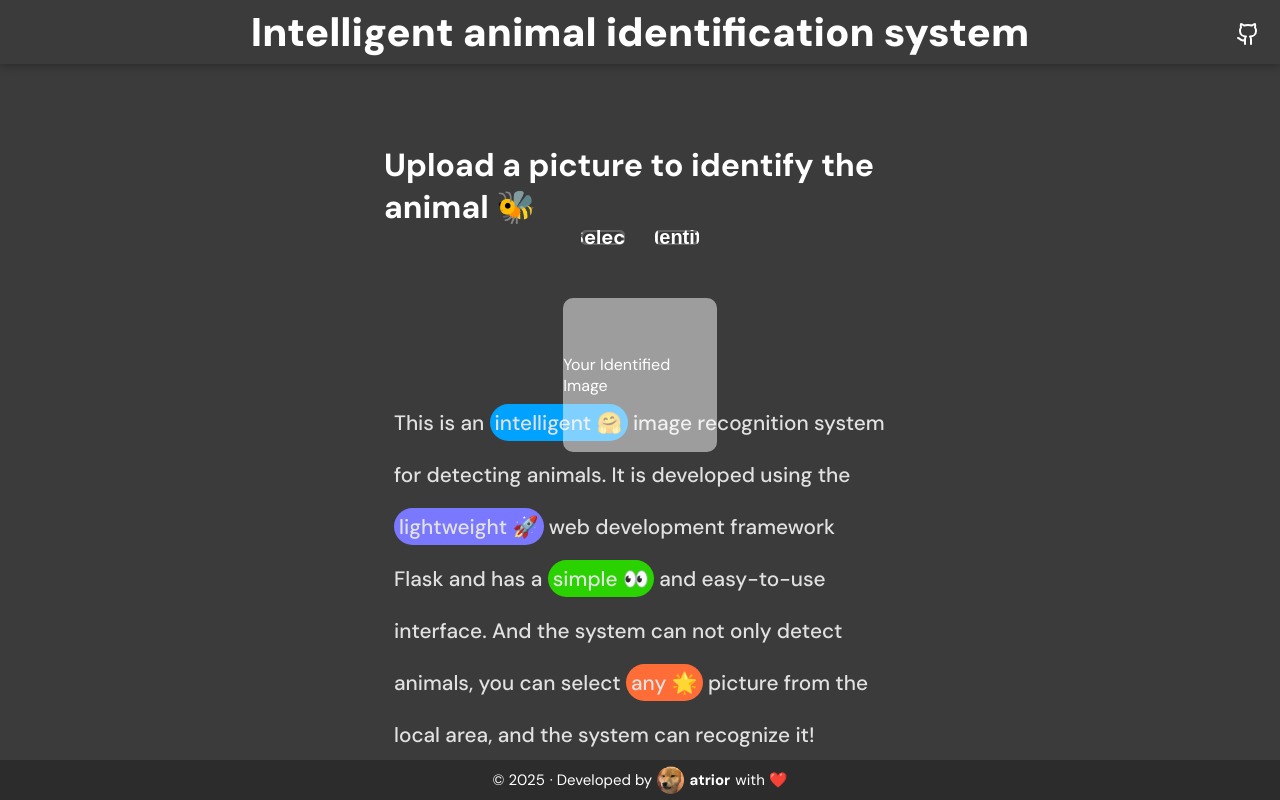
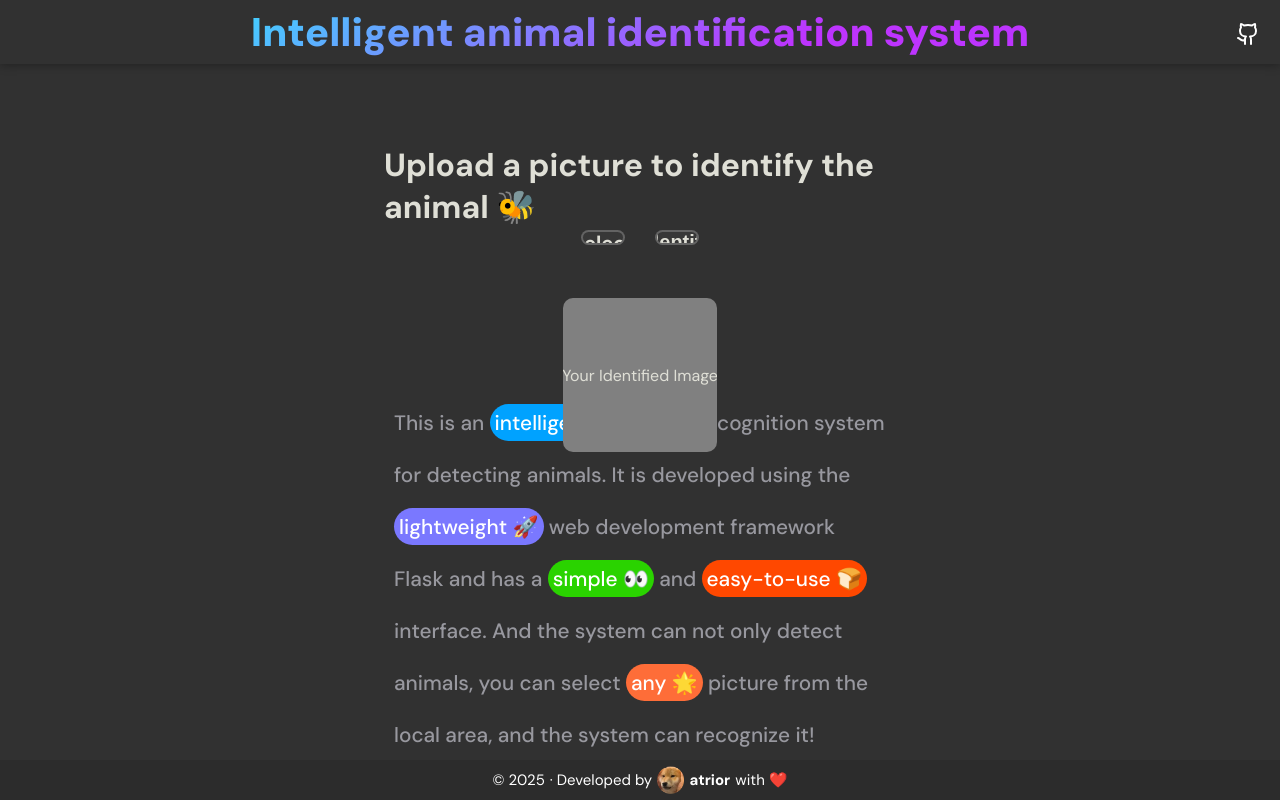
Before and after one commit to ATRIOR-LCL/animate-test, a Flask app: page / in a window 1280 px wide. Run offline with Flask 3, Linux system fonts and the light colour scheme.

Commit message:
upd: 添加文字颜色和动效

```diff
--- a/static/css/index.css
+++ b/static/css/index.css
@@ -7,7 +7,13 @@
 body {
   font-family: "DM Sans", sans-serif;
   overflow: hidden;
-  background-color: #3b3b3b;
+  background-color: #313131;
+}
+
+:root {
+  --text-color-1: #dfdfd6;
+  --text-color-2: #98989f;
+  --text-color-3: #fff;
 }
 
 .container {
@@ -17,7 +23,7 @@
   justify-content: center;
   align-items: center;
   position: relative;
-  color: #fff;
+  color: var(--text-color-1);
 }
 
 .content {
@@ -27,14 +33,12 @@
   flex-direction: column;
   justify-content: space-around;
   align-items: center;
-  /* background-color: red; */
   border-radius: 10px;
 }
 
 .upload-form {
   width: 100%;
   height: 20%;
-  /* background-color: red; */
   display: flex;
   flex-direction: column;
   justify-content: space-around;
@@ -49,7 +53,6 @@
   flex-direction: column;
   justify-content: space-between;
   align-items: center;
-  /* background-color: green; */
 }
 
 .result-img {
@@ -57,26 +60,44 @@
   aspect-ratio: 1;
   border-radius: 10px;
   overflow: hidden;
-  background-color: rgba(255, 255, 255, 0.5);
+  background-color: gray;
   transition: box-shadow 0.3s ease;
-  &:hover {
-    box-shadow: 0 0 20px rgba(255, 255, 255, 0.5);
-  }
   position: relative;
   display: flex;
   justify-content: center;
   align-items: center;
-  & img {
+  z-index: 1;
+}
+.result-img:hover + .result-img-bg {
+  opacity: 1;
+}
+.result-img-bg {
+  position: absolute;
+  width: 10%;
+  aspect-ratio: 1;
+  background-image: linear-gradient(-45deg, #bd34fe 50%, #47caff 50%);
+  filter: blur(55px);
+  z-index: -1;
+  opacity: 0;
+  transform: translateY(50%);
+  transition: opacity 0.3s ease-in-out;
+}
+
+.result-img img {
+  display: block;
   width: 100%;
+  height: 100%;
   object-fit: cover;
   -webkit-user-drag: none;
-    z-index: 1;
-  }
-  /* background-color: red; */
+  border-radius: 10px;
+  z-index: 3;
 }
 
 .result-img-span {
   position: absolute;
+  text-overflow: ellipsis;
+  overflow: hidden;
+  white-space: nowrap;
   z-index: 0;
 }
 
@@ -131,8 +152,10 @@
   background-color: #636363;
   position: relative;
   overflow: hidden;
-  border-radius: 5px;
-  &::after {
+  border-radius: 10px;
+}
+
+.select-item::after {
   content: "";
   position: absolute;
   inset: 0;
@@ -143,25 +166,53 @@
   );
   transform: translate(var(--x, -1000000px), var(--y, -1000000px));
 }
-}
 
 .select-text {
   position: absolute;
+  inset: 2px;
+  background-color: #373737;
+  z-index: 4;
+  border-radius: 10px;
+  overflow: hidden;
+  color: var(--text-color-1);
+}
+
+.select-text:hover .select-text-outer,
+.select-item:hover .select-text-outer {
+  transform: translateY(-50%);
+  transition-delay: 0s;
+}
+
+.select-text-outer {
+  width: 100%;
+  height: 200%;
+  position: absolute;
+  display: flex;
+  flex-direction: column;
+  transition: transform 0.3s ease;
+  transition-delay: .3s;
+
+  top: 0;
+}
+
+.select-text-svg,
+.select-text-p {
+  width: 100%;
+  height: 100%;
   display: flex;
   justify-content: center;
   align-items: center;
-  inset: 2px;
-  background-color: #373737;
-  z-index: 4;
-  border-radius: 5px;
+  color: inherit;
 }
 
 .submit-button {
   appearance: none;
   outline: none;
   border: none;
-  /* background-color: #7a78ff; */
-  color: #fff;
+  color: var(--text-color-1);
+  cursor: pointer;
+  font-size: 20px;
+  font-weight: 700;
 }
 
 .desc {
@@ -172,38 +223,73 @@
   display: flex;
   align-items: center;
   text-indent: 2;
+}
 
-  & p {
+.desc p {
+  user-select: none;
   line-height: 1.5;
   font-size: 1.3rem;
   font-weight: 500;
   line-height: 2.5;
-    color: #e1e1e1;
-  }
+  color: var(--text-color-2);
 }
 
 .intelligent {
   background-color: rgb(0, 162, 255);
   border-radius: 20px;
   padding: 5px;
+  color: var(--text-color-3);
+  transition: box-shadow 0.3s ease;
+}
+.intelligent:hover {
+  box-shadow: 0 0 20px rgba(0, 162, 255, 0.5);
 }
 
 .lightweight {
   background-color: #7a78ff;
   border-radius: 20px;
   padding: 5px;
+  transition: box-shadow 0.3s ease;
+  color: var(--text-color-3);
+}
+.lightweight:hover {
+  box-shadow: 0 0 20px rgba(122, 120, 255, 0.5);
 }
 
 .simple {
   border-radius: 20px;
   padding: 5px;
   background-color: #2ad300;
+  color: var(--text-color-3);
+  transition: box-shadow 0.3s ease;
+}
+
+.simple:hover {
+  box-shadow: 0 0 20px rgba(42, 211, 0, 0.5);
 }
 
 .any {
   border-radius: 20px;
   padding: 5px;
   background-color: #fe6d38;
+  color: var(--text-color-3);
+  transition: box-shadow 0.3s ease;
+}
+
+.any:hover {
+  box-shadow: 0 0 20px rgba(254, 109, 56, 0.5);
+}
+
+.easy {
+  background-color: rgb(255, 72, 0);
+  border-radius: 20px;
+  padding: 5px;
+  color: var(--text-color-3);
+  transition: box-shadow 0.3s ease;
+}
+
+.easy:hover {
+  box-shadow: 0 0 20px rgba(255, 72, 0, 0.5);
 }
 
 .footer {
@@ -215,9 +301,8 @@
   bottom: 0;
   width: 100%;
   height: 5%;
-  /* background-color: #fff; */
   font-size: 15px;
-  color: #fff;
+  color: var(--text-color-3);
   background-color: #2c2c2c;
 }
 
@@ -243,3 +328,9 @@
   align-items: center;
   right: 0;
 }
+
+.title {
+  background: -webkit-linear-gradient(120deg, #bd34fe 30%, #41d1ff);
+  background-clip: text;
+  color: transparent;
+}
--- a/templates/index.html
+++ b/templates/index.html
@@ -2,26 +2,55 @@
 <html>
   <head>
     <title>智能动物识别系统</title>
+    <link rel="icon" href="/static/images/pp.ico" />
     <link rel="stylesheet" href="/static/css/index.css" />
   </head>
   <body>
     <div class="container">
       <header class="header">
-        <p>Intelligent animal identification system</p>
+        <p class="title">Intelligent animal identification system</p>
         <div class="link">
-          <a href="https://github.com/ATRIOR-LCL/animate-test" target="_blank"><svg xmlns="http://www.w3.org/2000/svg" width="24" height="24" viewBox="0 0 24 24" fill="none" stroke="#fff" stroke-width="2" stroke-linecap="round" stroke-linejoin="round" class="lucide lucide-github-icon lucide-github"><path d="M15 22v-4a4.8 4.8 0 0 0-1-3.5c3 0 6-2 6-5.5.08-1.25-.27-2.48-1-3.5.28-1.15.28-2.35 0-3.5 0 0-1 0-3 1.5-2.64-.5-5.36-.5-8 0C6 2 5 2 5 2c-.3 1.15-.3 2.35 0 3.5A5.403 5.403 0 0 0 4 9c0 3.5 3 5.5 6 5.5-.39.49-.68 1.05-.85 1.65-.17.6-.22 1.23-.15 1.85v4"/><path d="M9 18c-4.51 2-5-2-7-2"/></svg></a>
+          <a href="https://github.com/ATRIOR-LCL/animate-test" target="_blank">
+            <svg
+              xmlns="http://www.w3.org/2000/svg"
+              width="24"
+              height="24"
+              viewBox="0 0 24 24"
+              fill="none"
+              stroke="#fff"
+              stroke-width="2"
+              stroke-linecap="round"
+              stroke-linejoin="round"
+              class="lucide lucide-github-icon lucide-github"
+            >
+              <path
+                d="M15 22v-4a4.8 4.8 0 0 0-1-3.5c3 0 6-2 6-5.5.08-1.25-.27-2.48-1-3.5.28-1.15.28-2.35 0-3.5 0 0-1 0-3 1.5-2.64-.5-5.36-.5-8 0C6 2 5 2 5 2c-.3 1.15-.3 2.35 0 3.5A5.403 5.403 0 0 0 4 9c0 3.5 3 5.5 6 5.5-.39.49-.68 1.05-.85 1.65-.17.6-.22 1.23-.15 1.85v4"
+              />
+              <path d="M9 18c-4.51 2-5-2-7-2" />
+            </svg>
+          </a>
         </div>
       </header>
       <div class="content">
         <div class="upload-form">
-          <h1>Upload a picture to identify the animal 🐝</h1>
+          <h1 class="upload-form-h1">
+            Upload a picture to identify the animal 🐝
+          </h1>
           <form
             method="POST"
             enctype="multipart/form-data"
             class="select-submit"
           >
             <label class="select-label select-item" for="select">
-              <div class="select-text">Select</div>
+              <div class="select-text">
+                <div class="select-text-outer">
+                  <div class="select-text-p">Select</div>
+                  <div class="select-text-svg">
+                    <svg xmlns="http://www.w3.org/2000/svg" width="36" height="36" viewBox="0 0 24 24" fill="none" stroke="currentColor" stroke-width="1.3333333333333333" stroke-linecap="round" stroke-linejoin="round" class="lucide lucide-image-icon lucide-image"><rect width="18" height="18" x="3" y="3" rx="2" ry="2"/><circle cx="9" cy="9" r="2"/><path d="m21 15-3.086-3.086a2 2 0 0 0-2.828 0L6 21"/></svg>
+                    <!-- <svg xmlns="http://www.w3.org/2000/svg" width="48" height="48" viewBox="0 0 24 24" fill="none" stroke="currentColor" stroke-width="2" stroke-linecap="round" stroke-linejoin="round" class="lucide lucide-image-icon lucide-image"><rect width="18" height="18" x="3" y="3" rx="2" ry="2"/><circle cx="9" cy="9" r="2"/><path d="m21 15-3.086-3.086a2 2 0 0 0-2.828 0L6 21"/></svg> -->
+                  </div>
+                </div>
+              </div>
             </label>
             <input
               id="select"
@@ -30,17 +59,25 @@
               accept="image/*"
               required
             />
-            <button
-              class="submit-button select-item"
-              type="submit"
-            >
-              <p class="select-text">Identify</p>
+            <button class="submit-button select-item" type="submit">
+              <div class="select-text">
+                <div class="select-text-outer">
+                  <div class="select-text-p">Identify</div>
+                  <div class="select-text-svg">
+                    <svg xmlns="http://www.w3.org/2000/svg" width="36" height="36" viewBox="0 0 24 24" fill="none" stroke="currentColor" stroke-width="1.3333333333333333" stroke-linecap="round" stroke-linejoin="round" class="lucide lucide-code-xml-icon lucide-code-xml"><path d="m18 16 4-4-4-4"/><path d="m6 8-4 4 4 4"/><path d="m14.5 4-5 16"/></svg>
+                    <!-- <svg xmlns="http://www.w3.org/2000/svg" width="48" height="48" viewBox="0 0 24 24" fill="none" stroke="currentColor" stroke-width="2" stroke-linecap="round" stroke-linejoin="round" class="lucide lucide-code-xml-icon lucide-code-xml"><path d="m18 16 4-4-4-4"/><path d="m6 8-4 4 4 4"/><path d="m14.5 4-5 16"/></svg> -->
+                  </div>
+                </div>
+              </div>
             </button>
           </form>
         </div>
         <div class="result">
           <div class="result-text">
-            <h2 class="result-h2" style="opacity: 0; transition: opacity 0.5s ease-in-out;">
+            <h2
+              class="result-h2"
+              style="opacity: 0; transition: opacity 0.5s ease-in-out"
+            >
               Identification results: {% if label %} {{ label }} {% endif %}
             </h2>
           </div>
@@ -50,6 +87,7 @@
             <img src="{{ image_url }}" alt="Uploaded Image" />
             {% endif %}
           </div>
+          <div class="result-img-bg"></div>
         </div>
         <div class="desc">
           <p>
@@ -57,9 +95,10 @@
             recognition system for detecting animals. It is developed using the
             <span class="lightweight">lightweight 🚀</span> web development
             framework Flask and has a <span class="simple">simple 👀</span> and
-            easy-to-use interface. And the system can not only detect animals,
-            you can select <span class="any">any 🌟</span> picture from the
-            local area, and the system can recognize it!
+            <span class="easy">easy-to-use 🍞</span> interface. And the system
+            can not only detect animals, you can select
+            <span class="any">any 🌟</span> picture from the local area, and the
+            system can recognize it!
           </p>
         </div>
       </div>
@@ -102,7 +141,11 @@
         const labelText = h2.textContent.trim();
 
         // 如果有识别结果（不只是 "Identification results:"）
-        if (labelText && labelText !== "Identification results:" && labelText.includes("Identification results:")) {
+        if (
+          labelText &&
+          labelText !== "Identification results:" &&
+          labelText.includes("Identification results:")
+        ) {
           // 延迟显示，让用户看到加载完成的效果
           setTimeout(() => {
             h2.style.opacity = 1;
```
Also changed, not shown: __init__.py (deleted), static/images/pp.ico (added), static/uploads/1751177455.jpg (deleted). Lines whose indentation alone changed are shown as unchanged.
